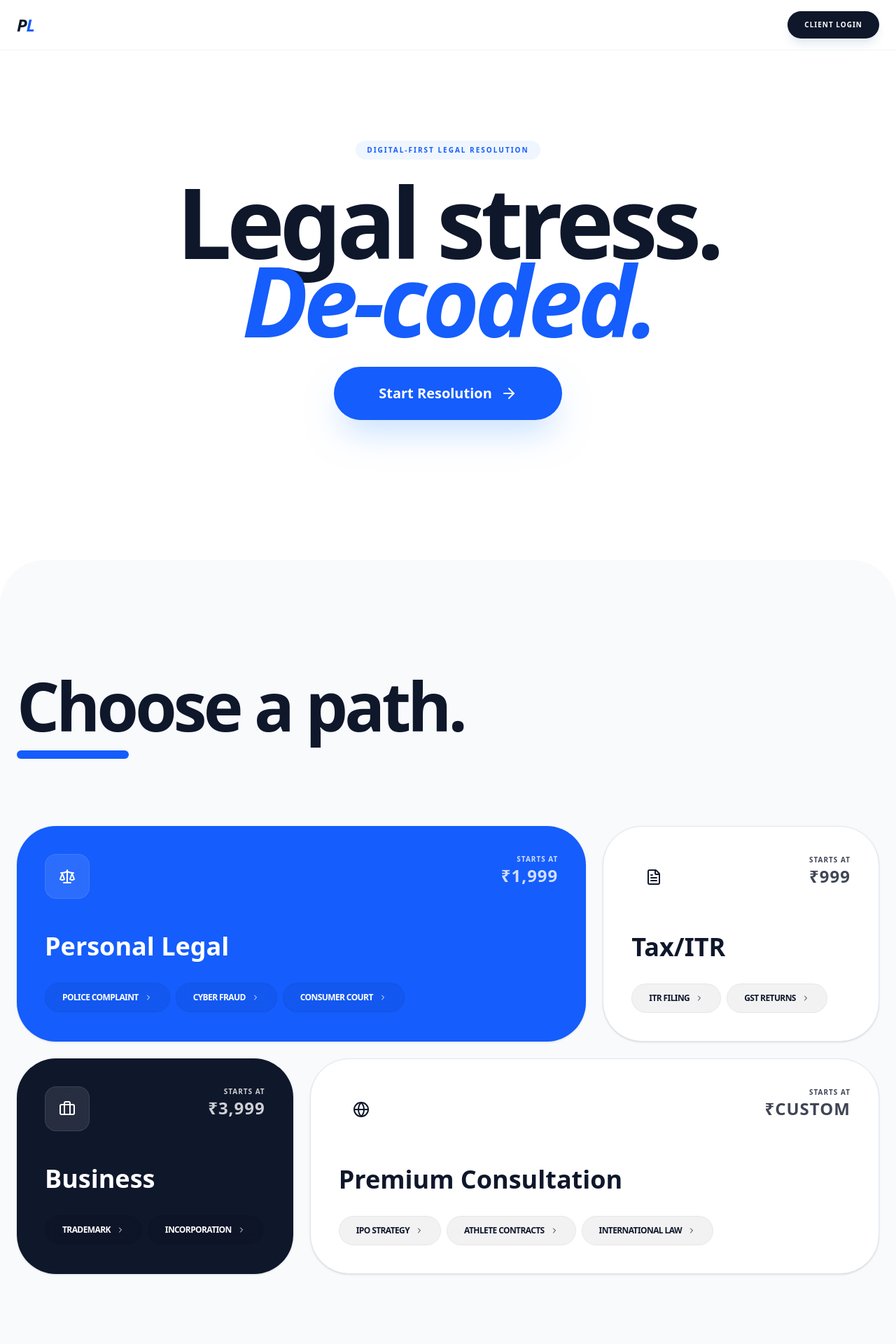
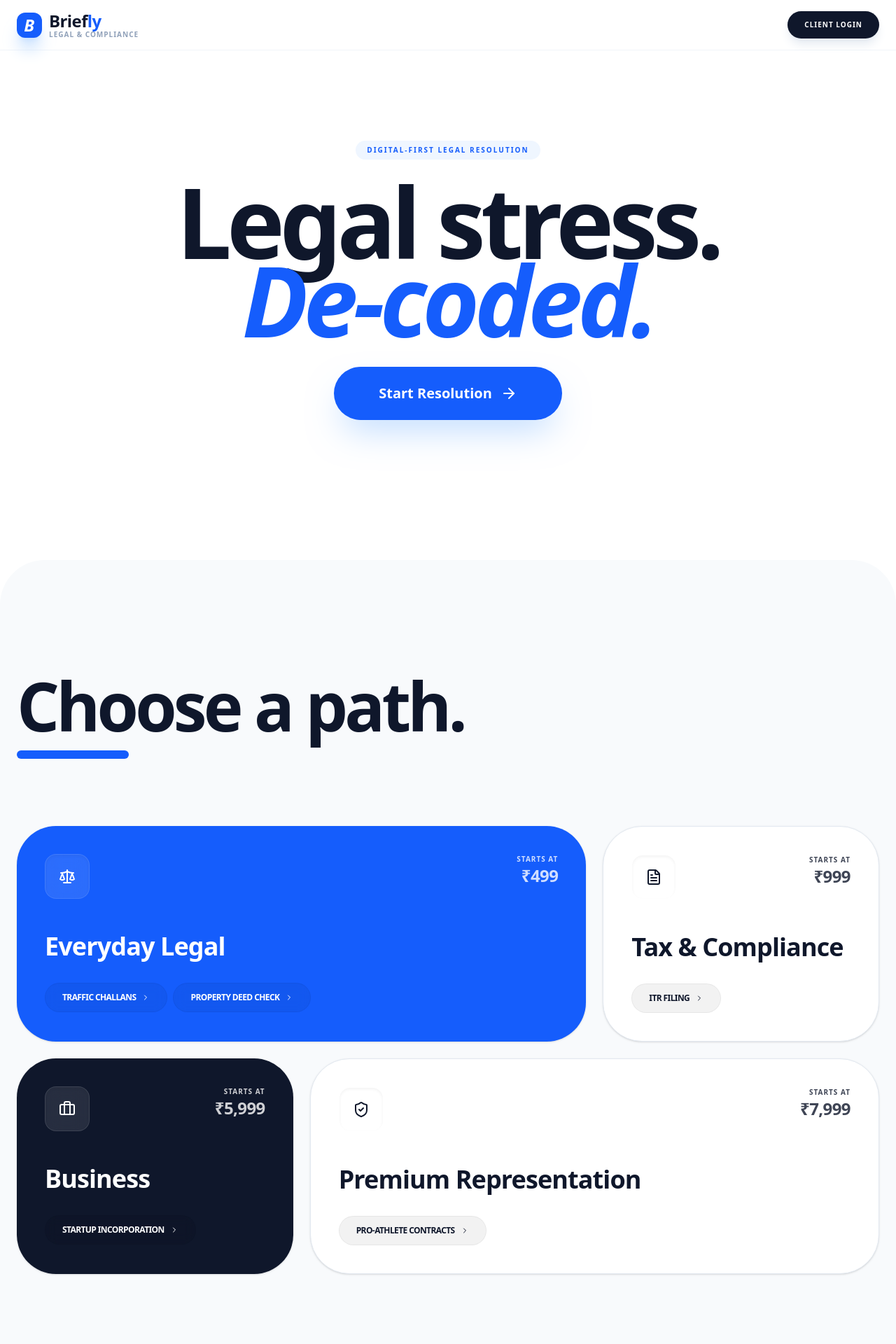
Before and after one commit to onlyimportantshit/pocketlawyer, a Next.js app: page / in a window 1280 px wide. Shown: the top 1920 px of the page at 70% size. Built offline with nearby package versions, Linux system fonts and the light colour scheme.

Commit message:
added strict error

```diff
--- a/src/app/page.tsx
+++ b/src/app/page.tsx
@@ -2,7 +2,7 @@
 
 import { useRef } from "react";
 import { motion, useScroll, useTransform, useSpring } from "framer-motion";
-import { Scale, FileText, Briefcase, ChevronRight, ArrowRight, ShieldCheck, Users, Star, Globe } from "lucide-react";
+import { Scale, FileText, Briefcase, ChevronRight, ArrowRight, ShieldCheck, Globe, Building, CarFront } from "lucide-react";
 import Link from "next/link";
 
 // Animation Variants for Scroll Reveal
@@ -21,7 +21,6 @@ const itemVariants = {
     y: 0,
     transition: {
       duration: 0.8,
-      // Added 'as const' to satisfy the strict TypeScript motion types
       ease: [0.16, 1, 0.3, 1] as const
     }
   }
@@ -36,10 +35,8 @@ export default function LandingPage() {
     offset: ["start start", "end start"]
   });
 
-  // Smooth out the scroll progress for a premium feel
   const smoothProgress = useSpring(scrollYProgress, { stiffness: 100, damping: 30 });
 
-  // Text moves up slightly slower; background blob moves up faster
   const textY = useTransform(smoothProgress, [0, 1], [0, 250]);
   const blobY = useTransform(smoothProgress, [0, 1], [0, -200]);
   const opacity = useTransform(smoothProgress, [0, 0.5], [1, 0]);
@@ -47,17 +44,27 @@ export default function LandingPage() {
   return (
     <main ref={containerRef} className="relative bg-white text-slate-900 selection:bg-blue-100 overflow-x-hidden">
 
-      {/* GLASS NAVIGATION */}
+      {/* 1. UPDATED "BRIEFLY" NAV */}
       <nav className="fixed top-0 w-full bg-white/60 backdrop-blur-2xl z-50 border-b border-slate-100 px-6 py-4">
         <div className="max-w-7xl mx-auto flex justify-between items-center">
-          <div className="font-black text-2xl tracking-tighter italic">P<span className="text-blue-600">L</span></div>
+          <Link href="/" className="flex items-center gap-2.5 group cursor-pointer hover:no-underline">
+            <div className="w-9 h-9 bg-blue-600 rounded-xl flex items-center justify-center text-white shadow-xl shadow-blue-200 group-hover:scale-105 transition-transform duration-300">
+              <span className="font-black text-2xl italic tracking-tighter -ml-0.5">B</span>
+            </div>
+            <div className="flex flex-col">
+              <span className="font-black text-2xl tracking-tight text-slate-900 leading-none">
+                Brief<span className="text-blue-600">ly</span>
+              </span>
+              <span className="text-[10px] font-bold text-slate-400 uppercase tracking-widest mt-0.5 leading-none">Legal & Compliance</span>
+            </div>
+          </Link>
           <Link href="/login" className="bg-slate-900 text-white text-[10px] font-black uppercase tracking-widest px-6 py-3 rounded-full hover:scale-105 active:scale-95 transition-all shadow-lg shadow-slate-200">
             Client Login
           </Link>
         </div>
       </nav>
 
-      {/* HERO WITH PARALLAX & MOTION */}
+      {/* HERO WITH PARALLAX */}
       <section className="relative h-screen flex flex-col items-center justify-center px-6 overflow-hidden">
         <motion.div style={{ y: textY, opacity }} className="text-center z-10">
           <motion.div
@@ -76,14 +83,13 @@ export default function LandingPage() {
           </Link>
         </motion.div>
 
-        {/* PARALLAX DECORATION */}
         <motion.div
           style={{ y: blobY }}
-          className="absolute top-1/2 left-1/2 -translate-x-1/2 -translate-y-1/2 w-150 h-150 bg-blue-400/10 blur-[120px] rounded-full -z-10"
+          className="absolute top-1/2 left-1/2 -translate-x-1/2 -translate-y-1/2 w-[600px] h-[600px] bg-blue-400/10 blur-[120px] rounded-full -z-10"
         />
       </section>
 
-      {/* SCROLL REVEAL BENTO GRID */}
+      {/* 2. SYNCHRONIZED SCROLL REVEAL BENTO GRID */}
       <section id="services" className="px-6 py-40 bg-slate-50 relative z-20 rounded-t-[4rem]">
         <div className="max-w-7xl mx-auto">
           <motion.div
@@ -100,42 +106,51 @@ export default function LandingPage() {
             <div className="grid grid-cols-1 md:grid-cols-12 gap-6">
               <BentoCard
                 span="md:col-span-8"
-                title="Personal Legal"
-                price="1,999"
+                title="Everyday Legal"
+                price="499"
                 icon={<Scale />}
                 color="bg-blue-600 text-white"
-                items={["Police Complaint", "Cyber Fraud", "Consumer Court"]}
+                items={[
+                  { name: "Traffic Challans", href: "/services/challan" },
+                  { name: "Property Deed Check", href: "/services/property" }
+                ]}
               />
               <BentoCard
                 span="md:col-span-4"
-                title="Tax/ITR"
+                title="Tax & Compliance"
                 price="999"
                 icon={<FileText />}
                 color="bg-white text-slate-900 border border-slate-200"
-                items={["ITR Filing", "GST Returns"]}
+                items={[
+                  { name: "ITR Filing", href: "/services/itr" }
+                ]}
               />
               <BentoCard
                 span="md:col-span-4"
                 title="Business"
-                price="3,999"
+                price="5,999"
                 icon={<Briefcase />}
                 color="bg-slate-900 text-white"
-                items={["Trademark", "Incorporation"]}
+                items={[
+                  { name: "Startup Incorporation", href: "/services/incorporation" }
+                ]}
               />
               <BentoCard
                 span="md:col-span-8"
-                title="Premium Consultation"
-                price="Custom"
-                icon={<Globe />}
+                title="Premium Representation"
+                price="7,999"
+                icon={<ShieldCheck />}
                 color="bg-white text-slate-900 border border-slate-200"
-                items={["IPO Strategy", "Athlete Contracts", "International Law"]}
+                items={[
+                  { name: "Pro-Athlete Contracts", href: "/services/athlete" }
+                ]}
               />
             </div>
           </motion.div>
         </div>
       </section>
 
-      {/* FINAL MOTION CTA */}
+      {/* FINAL CTA */}
       <section className="px-6 py-40 text-center">
         <motion.div
           initial={{ opacity: 0, y: 50 }}
@@ -146,8 +161,8 @@ export default function LandingPage() {
           <h2 className="text-4xl md:text-7xl font-black tracking-tighter mb-12">
             Finish the race. <br /> Get legal help today.
           </h2>
-          <Link href="/login" className="bg-blue-600 text-white font-black py-8 px-20 rounded-[3rem] text-2xl hover:scale-105 active:scale-95 transition-all inline-block shadow-3xl shadow-blue-100">
-            Start Now
+          <Link href="/submit-case" className="bg-blue-600 text-white font-black py-8 px-20 rounded-[3rem] text-2xl hover:scale-105 active:scale-95 transition-all inline-block shadow-2xl shadow-blue-200">
+            Start Your Case
           </Link>
         </motion.div>
       </section>
@@ -156,6 +171,7 @@ export default function LandingPage() {
   );
 }
 
+// 3. UPDATED BENTO CARD (Now uses real Next.js Links)
 function BentoCard({ title, price, icon, color, items, span }: any) {
   return (
     <motion.div
@@ -164,19 +180,25 @@ function BentoCard({ title, price, icon, color, items, span }: any) {
       className={`${span} ${color} p-10 rounded-[3.5rem] shadow-sm hover:shadow-2xl transition-all duration-500 overflow-hidden relative group`}
     >
       <div className="flex justify-between items-start mb-12">
-        <div className="w-16 h-16 bg-white/10 backdrop-blur-md rounded-2xl flex items-center justify-center border border-white/10">
+        <div className="w-16 h-16 bg-white/10 backdrop-blur-md rounded-2xl flex items-center justify-center border border-white/10 shadow-inner">
           {icon}
         </div>
         <div className="text-right uppercase tracking-widest text-[10px] font-black opacity-80">
-          Starts At <span className="text-2xl block">₹{price}</span>
+          Starts At <span className="text-2xl block tracking-tight">₹{price}</span>
         </div>
       </div>
-      <h3 className="text-4xl font-black mb-8">{title}</h3>
+      <h3 className="text-4xl font-black mb-8 tracking-tight">{title}</h3>
       <div className="flex flex-wrap gap-2">
-        {items.map((item: string) => (
-          <div key={item} className="px-6 py-3 rounded-full bg-black/5 backdrop-blur-sm flex justify-between items-center text-xs font-black uppercase tracking-tighter border border-black/5 hover:bg-blue-600 hover:text-white transition-all cursor-pointer">
-            {item} <ChevronRight className="w-3 h-3 ml-2" />
-          </div>
+        {/* We map over objects now, outputting actual clickable Links */}
+        {items.map((item: { name: string, href: string }) => (
+          <Link
+            key={item.name}
+            href={item.href}
+            className="px-6 py-3 rounded-full bg-black/5 backdrop-blur-sm flex justify-between items-center text-xs font-black uppercase tracking-tighter border border-black/5 hover:bg-blue-600 hover:text-white hover:border-blue-600 transition-all cursor-pointer group/btn"
+          >
+            {item.name}
+            <ChevronRight className="w-3 h-3 ml-2 group-hover/btn:translate-x-1 transition-transform" />
+          </Link>
         ))}
       </div>
     </motion.div>
```
